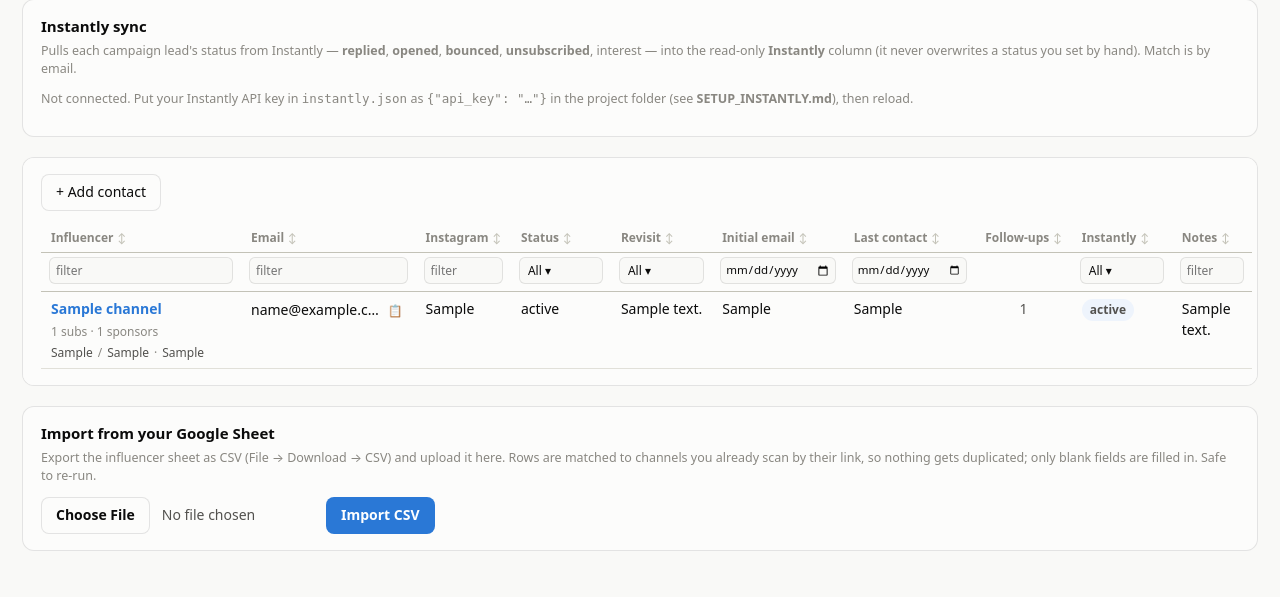
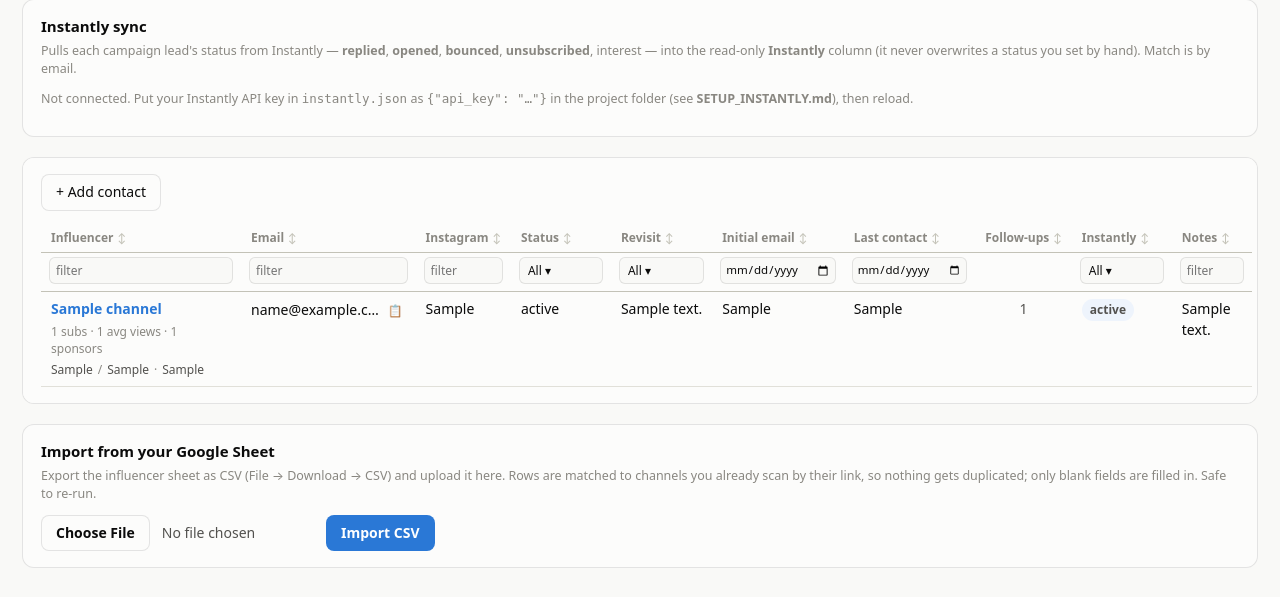
Before and after one commit to WajihQ/uSponsor, a Flask app: page /crm/influencers in a window 1280 px wide. Shown: the part 385-982 px from the top of the page. Before the commit the page ends 936 px from the top, so only its background shows below. Run offline with Flask 3, Linux system fonts and the light colour scheme; tables that the repository leaves empty hold one stand-in row (values such as "Sample post"); data that the repository does not hold is empty.

Commit message:
Influencer CRM: show adjusted avg views by subs; niche fields on add
- Meta line under each channel name now shows the adjusted average views
  (same rule as the profile page: newest 12 videos, drop high+low) next to the
  subscriber count, formatted compactly (e.g. 1.5M).
- Add-creator row now has niche, sub-niche, and agency inputs (saved via the
  existing influencer add route).

Co-Authored-By: Claude Opus 4.8 <noreply@anthropic.com>

```diff
--- a/app.py
+++ b/app.py
@@ -40,6 +40,16 @@ def _done(message, category="ok", endpoint="dashboard"):
         return "", 204
     flash(message, category)
     return redirect(request.referrer or url_for(endpoint))
+
+
+def _compact(n):
+    """1_463_234 -> '1.5M', 32_607 -> '33K'."""
+    n = float(n)
+    if n >= 1_000_000:
+        return f"{n / 1_000_000:.1f}M"
+    if n >= 1_000:
+        return f"{n / 1_000:.0f}K"
+    return str(int(n))
 
 
 def _since(days_param):
@@ -372,10 +382,26 @@ def crm_influencers():
             "emailed": sum(1 for r in rows if r["first_contacted"]),
             "no_email": sum(1 for r in rows if not r["email"]),
         }
+        # adjusted average views per channel (same rule as the profile page:
+        # newest 12 videos with view data, drop the single highest+lowest)
+        by = {}
+        for r in conn.execute(
+            "SELECT channel_ref, view_count FROM videos"
+            " WHERE view_count IS NOT NULL AND view_count > 0"
+            " ORDER BY channel_ref, upload_date DESC"
+        ):
+            by.setdefault(r["channel_ref"], []).append(r["view_count"])
+        avg_views = {}
+        for ch_id, vals in by.items():
+            vals = vals[:12]
+            trimmed = sorted(vals)[1:-1] if len(vals) >= 3 else vals
+            if trimmed:
+                avg_views[ch_id] = _compact(sum(trimmed) / len(trimmed))
     finally:
         conn.close()
     return render_template(
         "crm_influencers.html", rows=rows, statuses=statuses, counts=counts,
+        avg_views=avg_views,
         status_options=_status_options(statuses, _INFL_STATUS_DEFAULTS),
         f_status=f_status, f_revisit=f_revisit, q=q, sort=sort, scan=scraper.STATE,
         gmail=gmail_sync.status(), instantly=instantly.status(),
--- a/templates/crm_influencers.html
+++ b/templates/crm_influencers.html
@@ -60,6 +60,9 @@ tbody.addrow .who input { display:block; margin-bottom:5px; }
           <form id="addinfl" action="{{ url_for('crm_influencers_add') }}" method="post"></form>
           <input form="addinfl" name="link" placeholder="channel URL or @handle *" required>
           <input form="addinfl" name="name" placeholder="name (optional)">
+          <input form="addinfl" name="niche" placeholder="niche">
+          <input form="addinfl" name="subniche" placeholder="sub-niche">
+          <input form="addinfl" name="agency" placeholder="agency">
         </td>
         <td><input form="addinfl" name="email" placeholder="email" type="email"></td>
         <td><input form="addinfl" name="instagram" placeholder="@ig"></td>
@@ -87,10 +90,11 @@ tbody.addrow .who input { display:block; margin-bottom:5px; }
       <tr data-id="{{ c.id }}">
         <td class="who" data-val="{{ c.name or c.input_url }}">
           <a href="{{ url_for('creator_detail', cid=c.id) }}"><b>{{ c.name or c.input_url }}</b></a>
-          {% if c.subscribers or c.spons or c.status == 'closed' %}
+          {% if c.subscribers or c.spons or c.status == 'closed' or avg_views.get(c.id) %}
           <div class="meta">
             {% if c.subscribers %}{{ '{:,}'.format(c.subscribers) }} subs{% endif %}
-            {% if c.spons %}{% if c.subscribers %} · {% endif %}{{ c.spons }} sponsors{% endif %}
+            {% if avg_views.get(c.id) %}{% if c.subscribers %} · {% endif %}{{ avg_views[c.id] }} avg views{% endif %}
+            {% if c.spons %} · {{ c.spons }} sponsors{% endif %}
             {% if c.status == 'closed' %} · <span style="color:var(--good)">✓ signed</span>{% endif %}
           </div>
           {% endif %}
```
